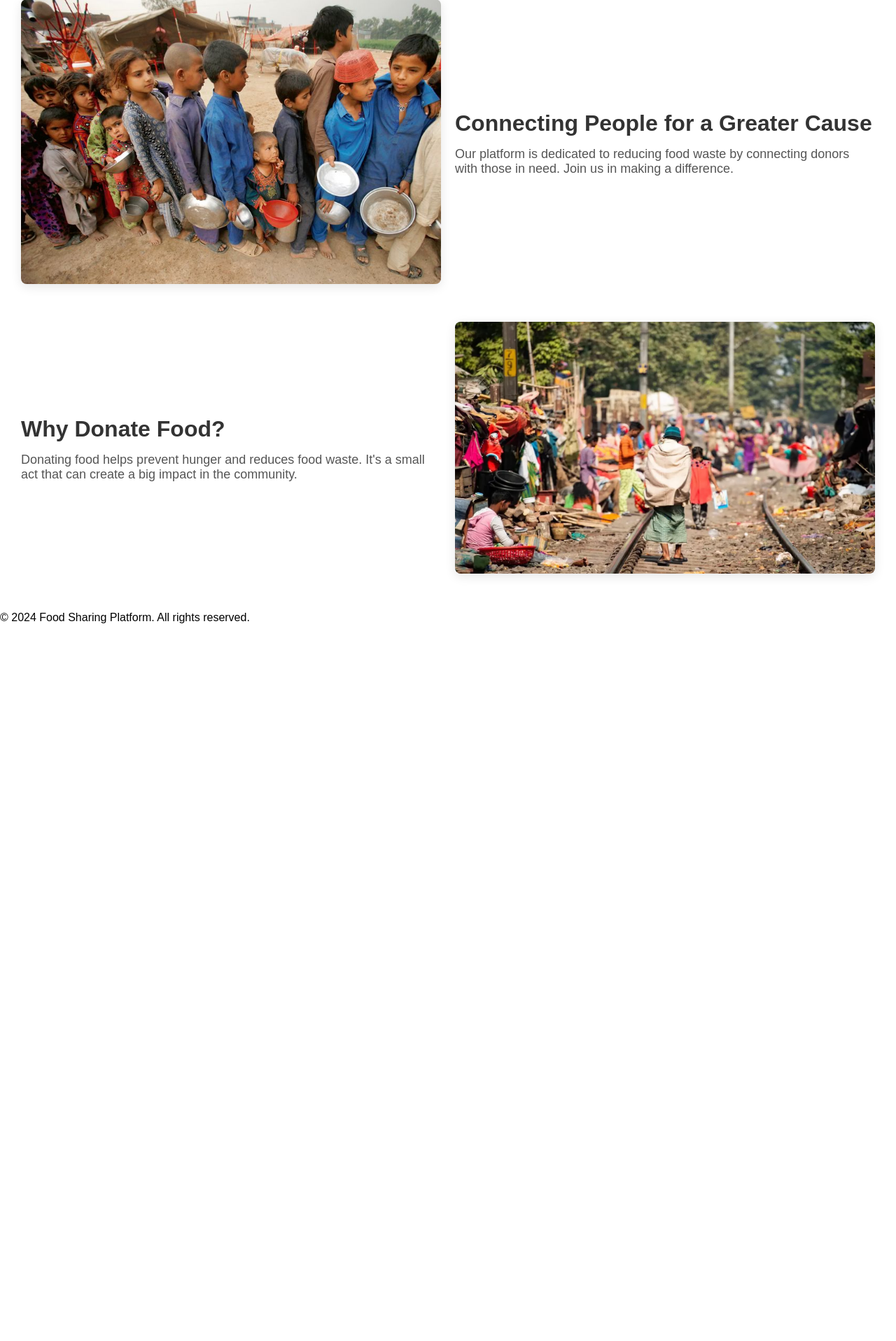
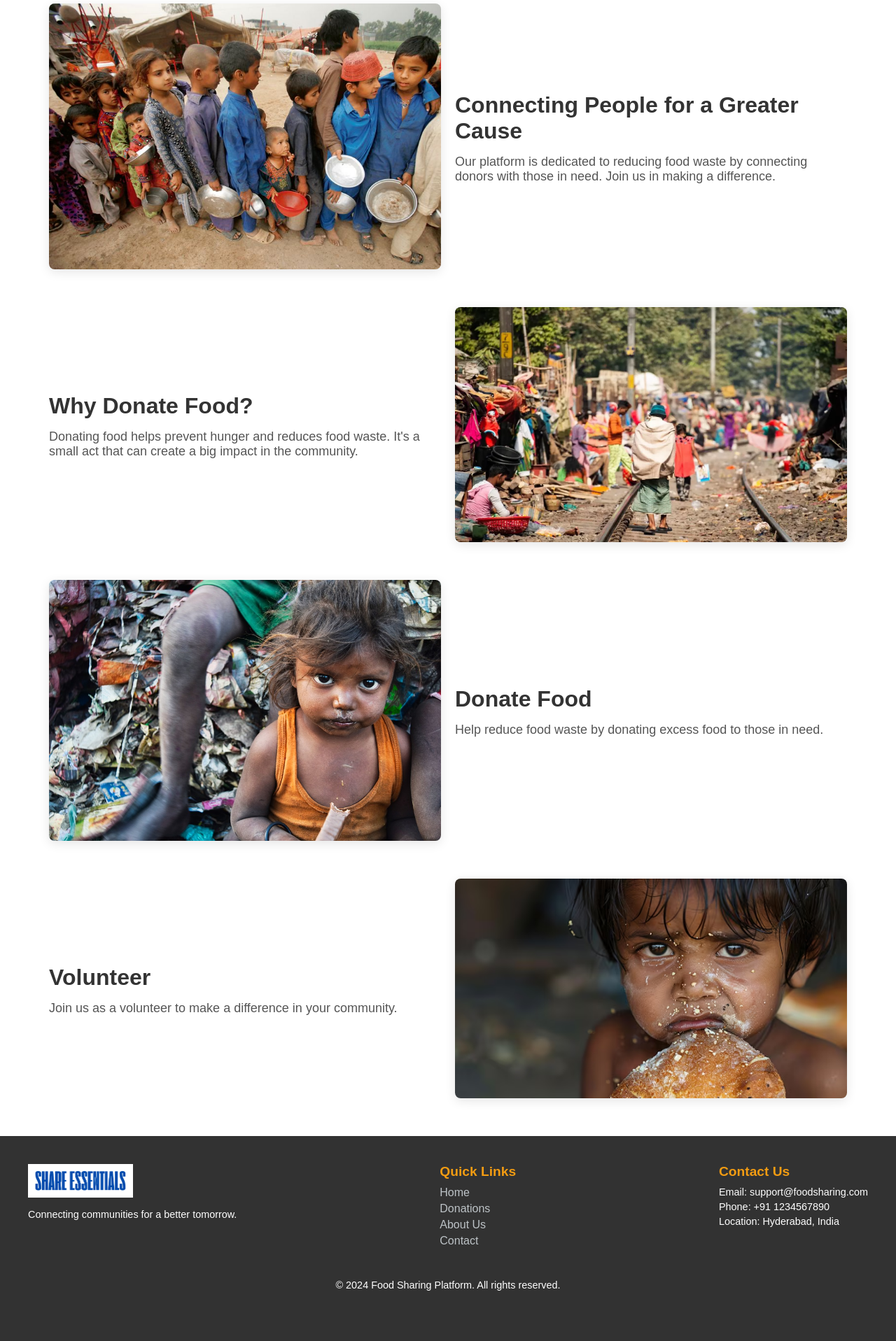
Before and after one commit to jashwanthbavandlapalli/Food-Sharing-Platform, a Django app: page / in a window 1280 px wide. Shown: the part 937-2854 px from the top of the page at 70% size. Before the commit the page ends 1828 px from the top, so only its background shows below. Run offline with Django 5.2, Linux system fonts and the light colour scheme.

Commit message:
committed header

```diff
--- a/myproject/myapp/templates/base.html
+++ b/myproject/myapp/templates/base.html
@@ -10,11 +10,12 @@
 <body>
     <!-- Header Section -->
     <header id="header">
-        <div class="logo">
-            <!-- For light mode logo -->
-            <img src="{% static 'images/logo_bright.png' %}" id="logo" alt="Logo" class="logo">
-        </div>
-{% load i18n %}
+      <div class="logo-container">
+        <!-- Light mode logo -->
+        <img src="{% static 'images/logo_bright.png' %}" id="light-logo" alt="Light Mode Logo">
+        <!-- Dark mode logo -->
+        <img src="{% static 'images/logo_dark.png' %}" id="dark-logo" alt="Dark Mode Logo">
+    </div>
         <nav>
             <a href="{% url 'home' %}">Home</a>
             <a href="{% url 'donations' %}">Donations</a>
@@ -29,7 +30,7 @@
         <!-- Search Bar -->
         <div class="search-container">
             <input type="text" id="search-bar" placeholder="Search for food..">
-            <button type="submit">Search</button>
+            <button class="submit-button" type="submit">Search</button>
         </div>
     </header>
 
@@ -57,7 +58,7 @@
           <a class="cta-btn fade-in-text" href="#explore">Explore Now</a>
       </div>
   </div>
-<!------------------------------------------------------------>
+<!--------------------Div containers in zig-zag way---------------------------------------->
 
     <div class="content">
       <div class="row">
@@ -79,12 +80,68 @@
               <img src="{% static 'images/poor2.webp' %}" alt="Food Donation" class="animated-img">
           </div>
       </div>
+
+      <div class="row">
+        <div class="image-container">
+            <img src="{% static 'images/poor3.jpg' %}" alt="Food Sharing Image" class="animated-img">
+        </div>
+        <div class="text-container">
+            <h2>Donate Food</h2>
+            <p>Help reduce food waste by donating excess food to those in need.</p>
+        </div>
+    </div>
+
+    <div class="row">
+      <div class="text-container">
+          <h2>Volunteer</h2>
+          <p>Join us as a volunteer to make a difference in your community.</p>
+      </div>
+      <div class="image-container">
+          <img src="{% static 'images/poor5.avif' %}" alt="Food Donation" class="animated-img">
+      </div>
+  </div>
   </div>
 
     <!-- Footer Section -->
-    <footer>
-        &copy; 2024 Food Sharing Platform. All rights reserved.
-    </footer>
+    <footer class="footer">
+      <div class="footer-container">
+          <!-- Logo Section -->
+          <div class="footer-logo">
+              <img src="{% static 'images/logo_bright.png' %}" alt="Logo">
+              <p>Connecting communities for a better tomorrow.</p>
+          </div>
+
+          <!-- Quick Links -->
+          <div class="footer-links">
+              <h3>Quick Links</h3>
+              <ul>
+                  <li><a href="{% url 'home' %}">Home</a></li>
+                  <li><a href="{% url 'donations' %}">Donations</a></li>
+                  <li><a href="{% url 'about' %}">About Us</a></li>
+                  <li><a href="{% url 'contact' %}">Contact</a></li>
+              </ul>
+          </div>
+
+          <!-- Contact Section -->
+          <div class="footer-contact">
+              <h3>Contact Us</h3>
+              <p>Email: support@foodsharing.com</p>
+              <p>Phone: +91 1234567890</p>
+              <p>Location: Hyderabad, India</p>
+          </div>
+      </div>
+
+      <div class="footer-bottom">
+          <p>&copy; 2024 Food Sharing Platform. All rights reserved.</p>
+          <div class="social-icons">
+              <a href="#"><i class="fab fa-facebook-f"></i></a>
+              <a href="#"><i class="fab fa-twitter"></i></a>
+              <a href="#"><i class="fab fa-instagram"></i></a>
+              <a href="#"><i class="fab fa-linkedin-in"></i></a>
+          </div>
+      </div>
+  </footer>
+
 
     <!-- JavaScript for Theme Toggle -->
     <script src="{% static 'script.js' %}"></script>
--- a/myproject/static/script.js
+++ b/myproject/static/script.js
@@ -17,18 +17,10 @@ function toggleTheme() {
     }
 }
 
-// Add event listener for theme toggle
-document.getElementById('theme-toggle').addEventListener('click', toggleTheme);
+const themeToggle = document.getElementById('theme-toggle');
+const body = document.body;
 
-// Initialize theme on page load
-window.onload = function() {
-    if (document.body.classList.contains('dark-theme')) {
-        // If dark mode is active, set the dark logo and moon icon
-        document.getElementById('logo').src = "{% static 'images/logo_dark.png' %}";
-        document.getElementById('theme-toggle').textContent = "🌙"; // Moon icon
-    } else {
-        // Default to light mode
-        document.getElementById('logo').src = "{% static 'images/logo_bright.png' %}";
-        document.getElementById('theme-toggle').textContent = "☀️"; // Sun icon
-    }
-};
+// Toggle dark mode
+themeToggle.addEventListener('click', () => {
+    body.classList.toggle('dark-mode');
+});
--- a/myproject/static/styles.css
+++ b/myproject/static/styles.css
@@ -169,7 +195,7 @@ body.dark-theme #theme-toggle {
 /* Content Section Styles */
 .content {
   margin: 40px auto;
-  max-width: 1350px;
+  max-width: 1200px;
   padding: 0 20px;
 }
 
@@ -372,3 +398,100 @@ body.dark-theme #theme-toggle {
 .cta-btn:hover {
   background-color: #e07b00; /* Darker orange on hover */
 }
+
+/* Footer Styles */
+.footer {
+  background-color: RGB(50, 50, 50);
+  color: #fff;
+  padding: 40px 20px;
+  font-family: 'Arial', sans-serif;
+}
+
+.footer-container {
+  display: flex;
+  justify-content: space-between;
+  flex-wrap: wrap;
+  gap: 20px;
+  max-width: 1200px;
+  margin: 0 auto;
+}
+
+/* Logo Section */
+.footer-logo img {
+  width: 150px;
+  margin-bottom: 10px;
+}
+
+.footer-logo p {
+  font-size: 0.9rem;
+  line-height: 1.5;
+}
+
+/* Quick Links */
+.footer-links h3, .footer-contact h3 {
+  font-size: 1.2rem;
+  margin-bottom: 10px;
+  color: #f39c12;
+}
+
+.footer-links ul {
+  list-style: none;
+  padding: 0;
+}
+
+.footer-links li {
+  margin: 5px 0;
+}
+
+.footer-links a {
+  color: #bdc3c7;
+  text-decoration: none;
+  transition: color 0.3s ease;
+}
+
+.footer-links a:hover {
+  color: #f39c12;
+}
+
+/* Contact Section */
+.footer-contact p {
+  font-size: 0.9rem;
+  margin: 5px 0;
+}
+
+/* Bottom Section */
+.footer-bottom {
+  border-top: 1px solid RGB(50, 50, 50);
+  padding-top: 20px;
+  text-align: center;
+  font-size: 0.9rem;
+  margin-top: 20px;
+}
+
+.footer-bottom p {
+  margin-bottom: 10px;
+}
+
+/* Social Icons */
+.social-icons a {
+  color: #bdc3c7;
+  margin: 0 10px;
+  font-size: 1.2rem;
+  transition: color 0.3s ease;
+}
+
+.social-icons a:hover {
+  color: #f39c12;
+}
+
+/* Responsive Design */
+@media (max-width: 768px) {
+  .footer-container {
+      flex-direction: column;
+      align-items: center;
+  }
+
+  .footer-contact, .footer-links, .footer-logo {
+      text-align: center;
+  }
+}
```
Also changed, not shown: other parts of myproject/static/styles.css (+36 -10 lines), myproject/static/images/poor5.avif (added).
